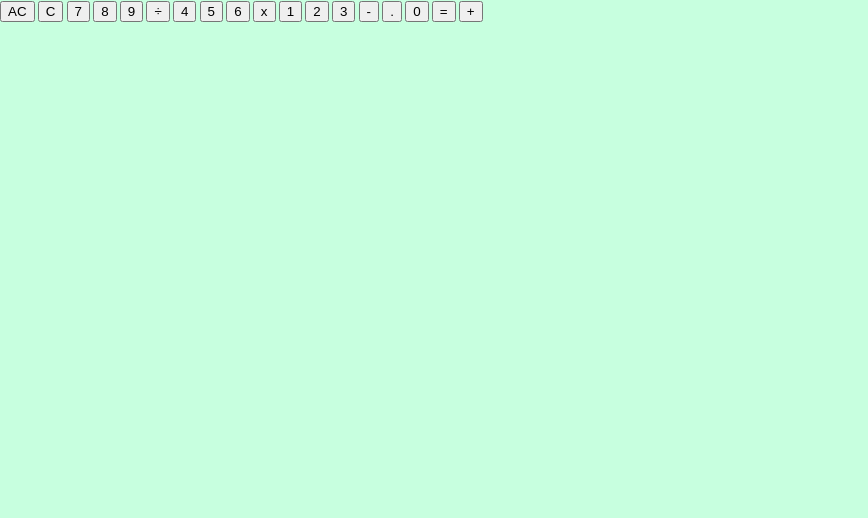
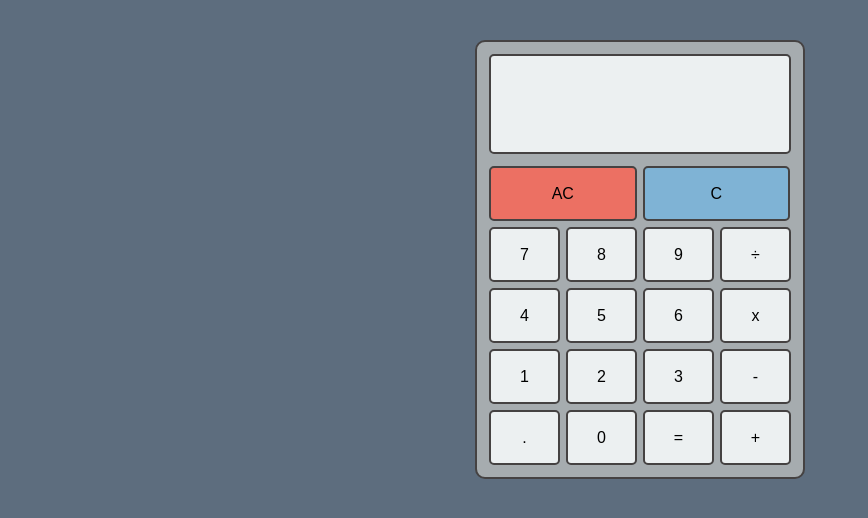
Before and after one commit to occtarc/calculadora, a plain HTML site: page index.html in a window 1280 px wide. Shown: the whole page, without its empty margins (0-868 px from the left). Drawn offline with Linux system fonts and the light colour scheme.

Commit message:
Finalizamos estilos con CSS

```diff
--- a/index.html
+++ b/index.html
@@ -19,8 +19,8 @@
         <div class="current-operation"></div>
       </div>
       <div class="container-buttons">
-        <button id="clear" class="btn">AC</button>
-        <button id="delete" class="btn">C</button>
+        <button id="clear" class="btn expand" style="background-color: #EC7063;">AC</button>
+        <button id="delete" class="btn expand" style="background-color: #7FB3D5;">C</button>
         <button class="btn num">7</button>
         <button class="btn num">8</button>
         <button class="btn num">9</button>
--- a/styles.css
+++ b/styles.css
@@ -14,5 +14,67 @@ body{
     margin: 0;
     padding: 0;
     font-family: "Assistant", sans-serif;
-    background-color: #C7FFDF;
+    background-color:#5D6D7E;
 }
+
+/* Main Container */
+.container-main{
+    max-width: 330px;
+    min-width: 220px;
+    margin: 40px auto;
+    padding: 12px;
+    display: flex;
+    flex-direction: column;
+    background-color: #A6ACAF;
+    border: 2px solid #454242;
+    border-radius: 10px;
+}
+
+/* Screen */
+
+.screen{
+    height: 100px;
+    margin-bottom: 12px;
+    padding: 10px;
+    background-color: #ECF0F1;
+    border: 2px solid #454242;
+    border-radius: 5px;
+}
+
+.last-operation{
+    width: 100%;
+    height: 40%;
+}
+
+.current-operation{
+    width: 100%;
+    height: 60%;
+}
+
+/* Container Buttons */
+.container-buttons{
+    width: 100%;
+    display: flex;
+    flex-wrap: wrap;
+    gap: 6px;
+}
+
+.btn{
+    height: 55px;
+    display: inline-block;
+    background-color: #ECF0F1;
+    border: 2px solid #454242;
+    border-radius: 5px;
+    width: calc(25% - 4.5px);
+    cursor: pointer;
+    font-size: 1rem;
+}
+
+.expand{
+    width: calc(50% - 3.5px);
+    height: 55px;
+}
+
+.btn:hover{
+    opacity: 0.85;
+}
```
